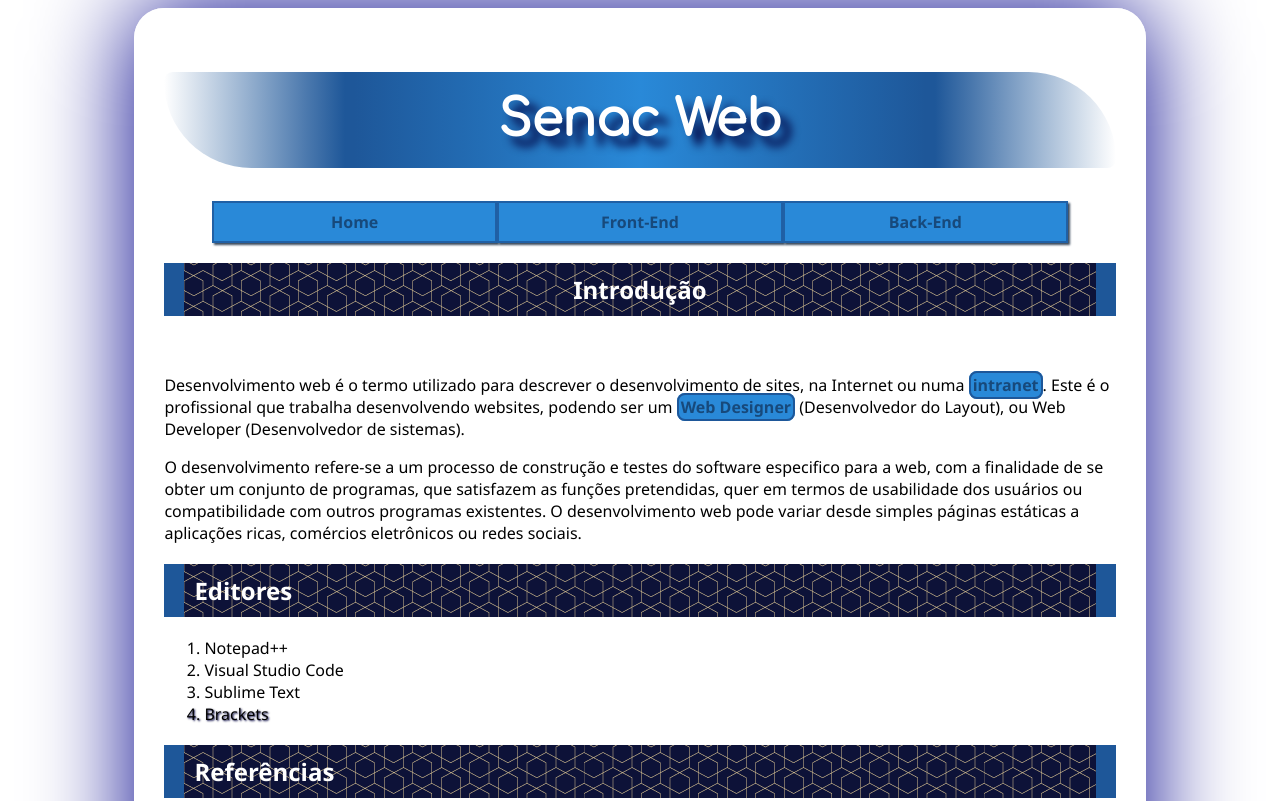
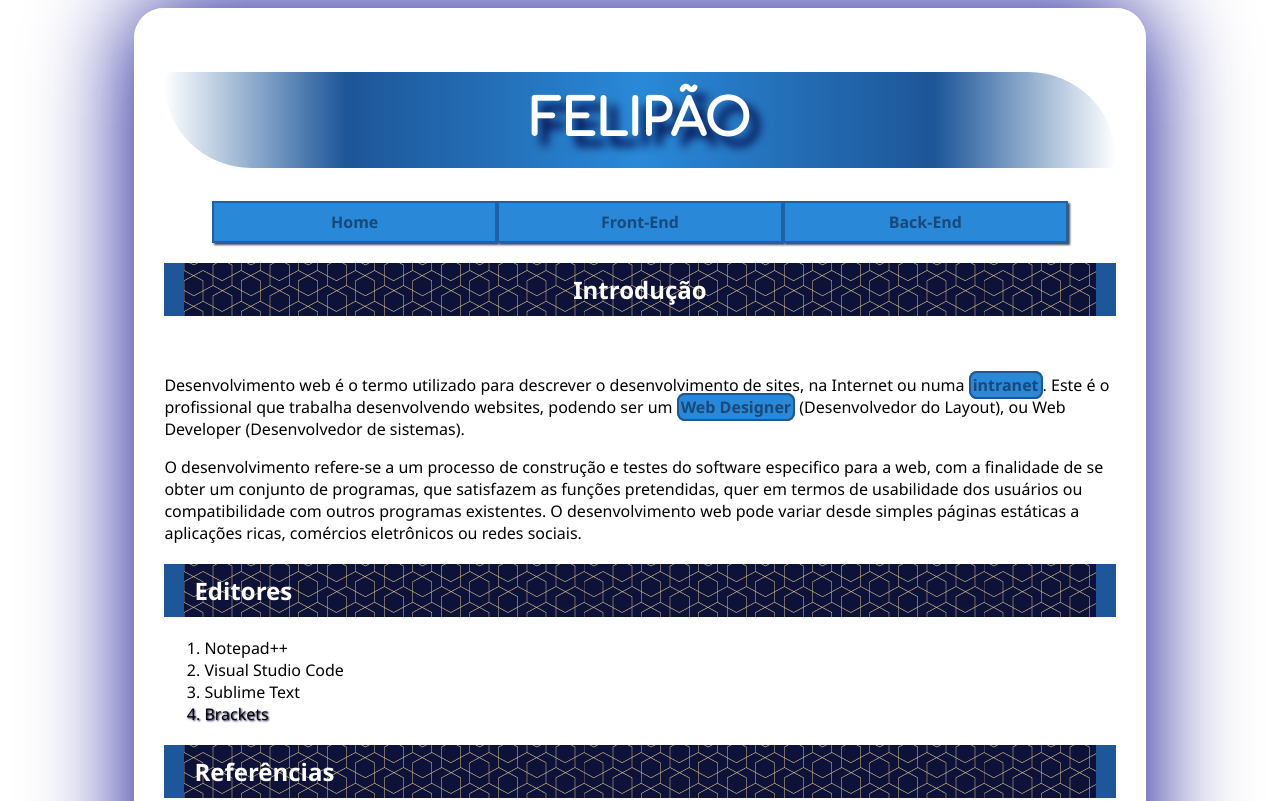
Before and after one commit to PhoenixFoxz/mini_site, a plain HTML site: page index.html in a window 1280 px wide. Shown: the top 801 px of the page. Drawn offline with Linux system fonts and the light colour scheme.

Commit message:
FELIPÃO

```diff
--- a/index.html
+++ b/index.html
@@ -10,7 +10,7 @@
 
 
 	<div id="container">
-        <h1>Senac Web</h1>
+        <h1>FELIPÃO</h1>
 
             <nav>
                 <a href="index.html">Home</a><a href="front-end.html">Front-End</a><a href="back-end.html">Back-End</a>
```
